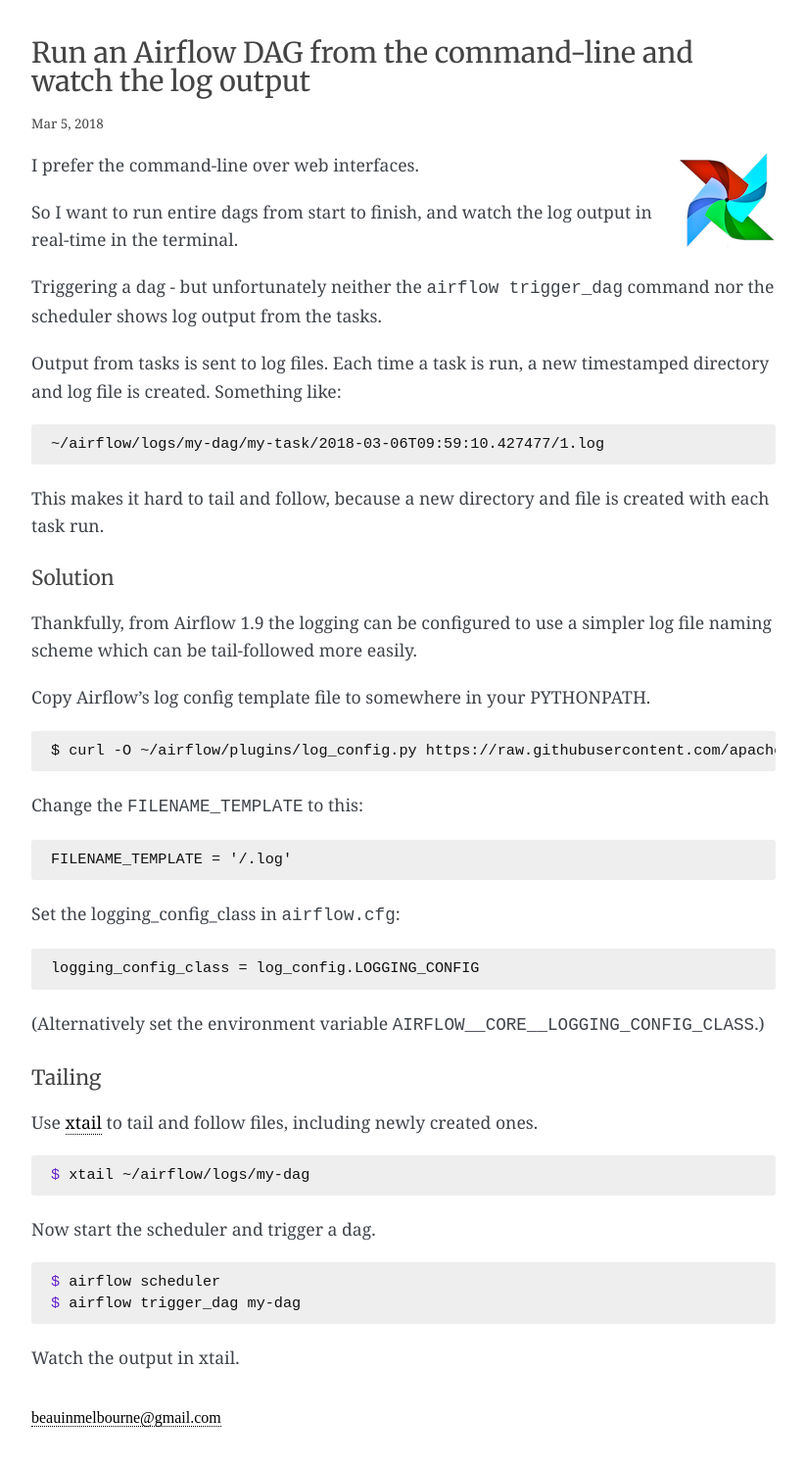
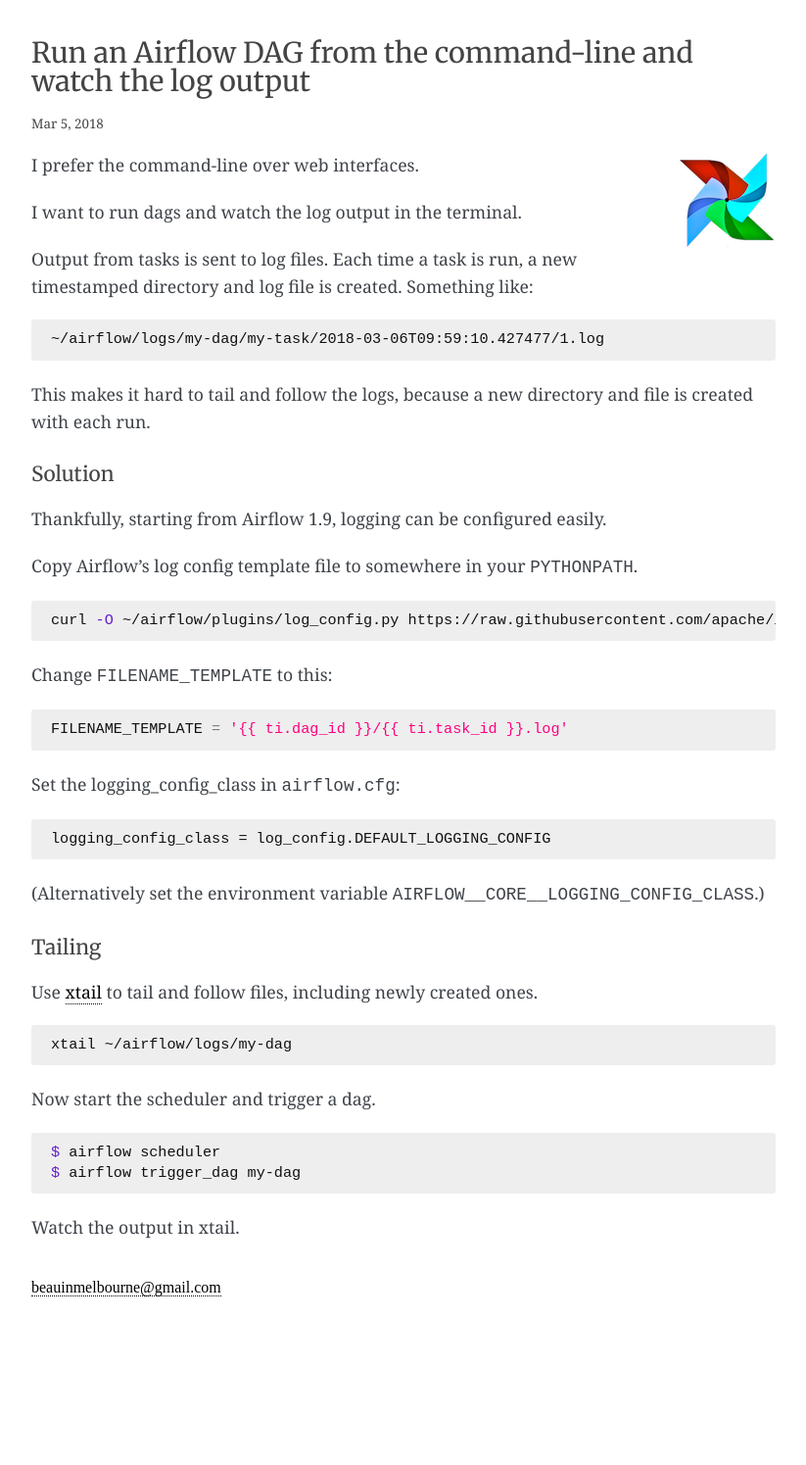
Before and after one commit to explodinglabs/explodinglabs.github.io, a Jekyll site: the page built from _posts/airflow/2018-03-05-run-dag-and-watch-logs.markdown, in a window 1280 px wide. Shown: the whole page at 98% size, without its empty margins (228-1051 px from the left). Built offline with Jekyll 4.4.1, drawn with Linux system fonts in a browser that asks for light colours; some web fonts are replaced; after the commit the page ends 1362 px from its top, so only the background shows below that.

Commit message:
Fix watch logs post

````diff
--- a/_posts/airflow/2018-03-05-run-dag-and-watch-logs.markdown
+++ b/_posts/airflow/2018-03-05-run-dag-and-watch-logs.markdown
@@ -15,40 +15,35 @@
 
 I prefer the command-line over web interfaces.
 
-So I want to run entire dags from start to finish, and watch the log output in
-real-time in the terminal.
-
-Triggering a dag - but unfortunately neither the `airflow trigger_dag` command
-nor the scheduler shows log output from the tasks.
+I want to run dags and watch the log output in the terminal.
 
 Output from tasks is sent to log files. Each time a task is run, a new
 timestamped directory and log file is created. Something like:
 
-```
+```sh
 ~/airflow/logs/my-dag/my-task/2018-03-06T09:59:10.427477/1.log
 ```
 
-This makes it hard to tail and follow, because a new directory and file is
-created with each task run.
+This makes it hard to tail and follow the logs, because a new directory and
+file is created with each run.
 
 ## Solution
 
-Thankfully, from Airflow 1.9 the logging can be configured to use a simpler log
-file naming scheme which can be tail-followed more easily.
+Thankfully, starting from Airflow 1.9, logging can be configured easily.
 
-Copy Airflow's log config template file to somewhere in your PYTHONPATH.
-```
-$ curl -O ~/airflow/plugins/log_config.py https://raw.githubusercontent.com/apache/incubator-airflow/master/airflow/config_templates/airflow_local_settings.py
+Copy Airflow's log config template file to somewhere in your `PYTHONPATH`.
+```sh
+curl -O ~/airflow/plugins/log_config.py https://raw.githubusercontent.com/apache/incubator-airflow/master/airflow/config_templates/airflow_local_settings.py
 ```
 
-Change the `FILENAME_TEMPLATE` to this:
-```
-FILENAME_TEMPLATE = '{{ ti.dag_id }}/{{ ti.task_id }}.log'
+Change `FILENAME_TEMPLATE` to this:
+```sh
+{% raw %}FILENAME_TEMPLATE = '{{ ti.dag_id }}/{{ ti.task_id }}.log'{% endraw %}
 ```
 
 Set the logging_config_class in `airflow.cfg`:
 ```
-logging_config_class = log_config.LOGGING_CONFIG
+logging_config_class = log_config.DEFAULT_LOGGING_CONFIG
 ```
 
 (Alternatively set the environment variable
@@ -61,7 +56,7 @@
 including newly created ones.
 
 ```sh
-$ xtail ~/airflow/logs/my-dag
+xtail ~/airflow/logs/my-dag
 ```
 
 Now start the scheduler and trigger a dag.
````
